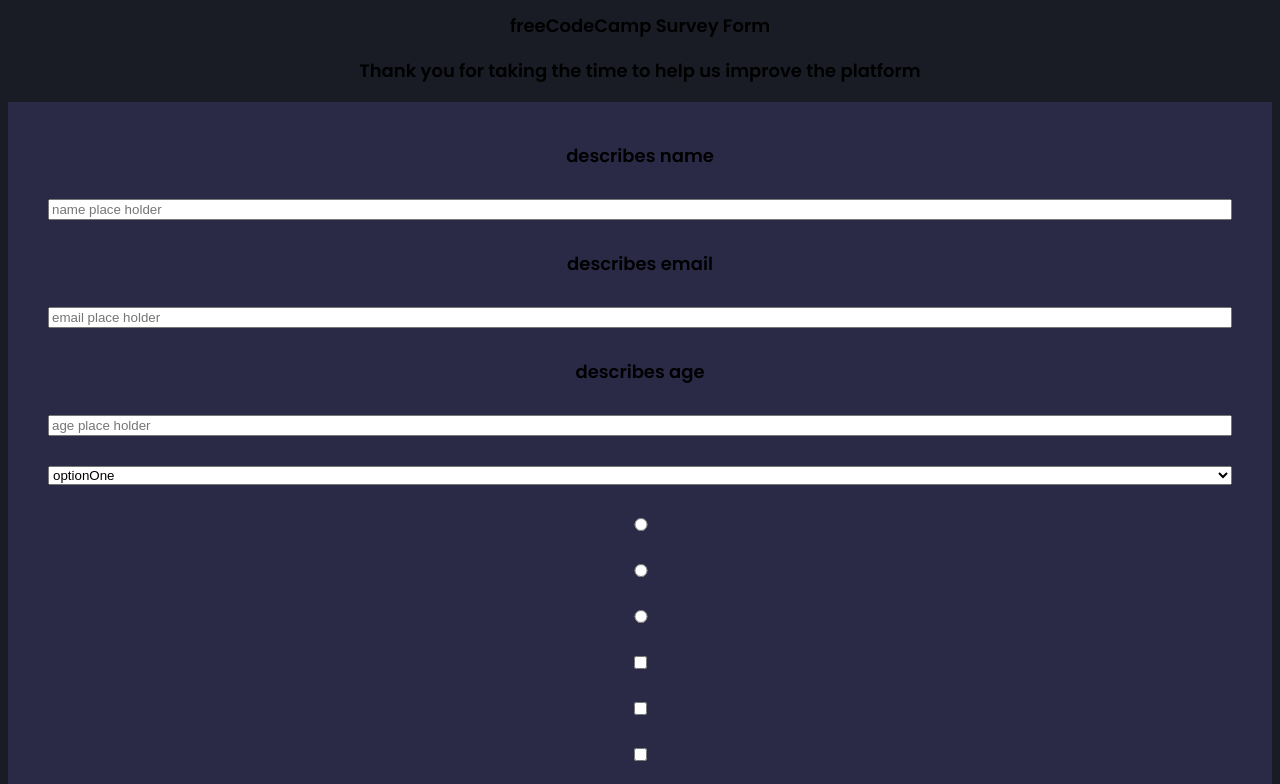
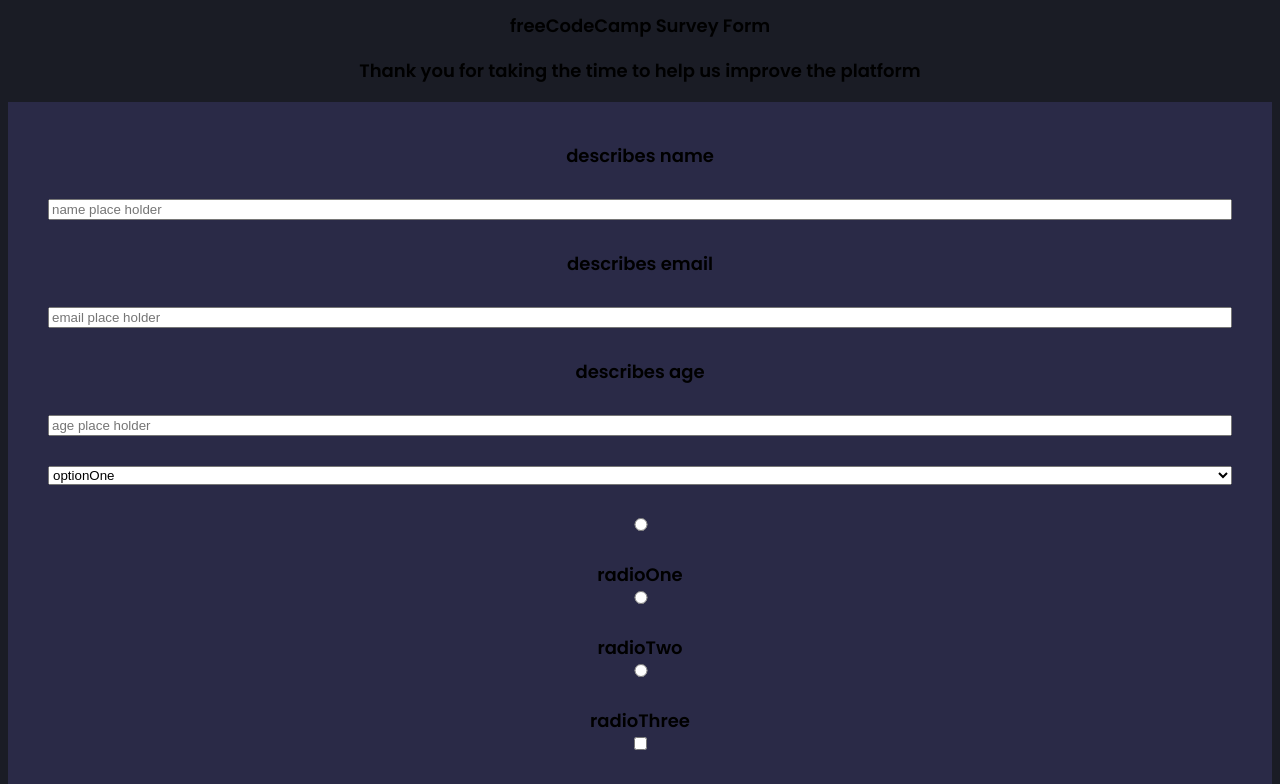
Before and after one commit to TadesseDev/Microvers2, a plain HTML site: page index.html in a window 1280 px wide. Shown: the top 784 px of the page. Drawn offline with Linux system fonts and the light colour scheme.

Commit message:
freeCodeCamp Questions Done

```diff
--- a/index.html
+++ b/index.html
@@ -26,13 +26,14 @@
         <option value="optionTwo">optionTwo</option>
         <option value="optionThree">optionThree</option>
       </select>
-      <input type="radio" name="name" value="radioOne">
-      <input type="radio" name="name" value="radioTwo">
-      <input type="radio" name="name" value="radioThree">
-      <input type="checkbox" value="checkBoxValueOne">
-      <input type="checkbox" value="checkBoxValueTwo">
-      <input type="checkbox" value="checkBoxValueThree">
+      <input type="radio" name="name" value="radioOne">radioOne
+      <input type="radio" name="name" value="radioTwo">radioTwo
+      <input type="radio" name="name" value="radioThree">radioThree
+      <input type="checkbox" value="checkBoxValueOne">checkBoxValueOne
+      <input type="checkbox" value="checkBoxValueTwo">checkBoxValueTwo
+      <input type="checkbox" value="checkBoxValueThree">checkBoxValueThree
       <textarea name="" id="" cols="30" rows="10"></textarea>
+      <button id="submit">Submit</button>
     </form>
     <!--
     Hello Camper!
```
